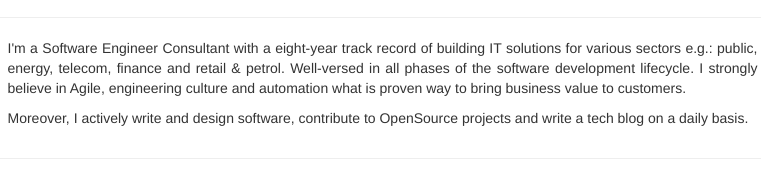
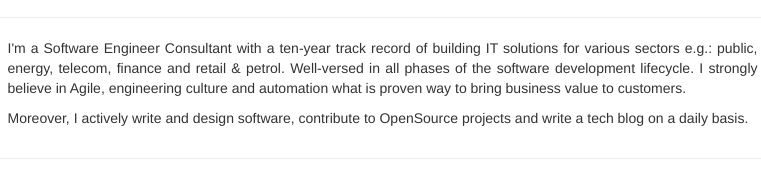
Before and after one commit to piotrkorlaga/piotrkorlaga.github.io, a plain HTML site: page index.html in a window 1280 px wide. Shown: the part 402-578 px from the top of the page, 355-1116 px from the left. Drawn offline with Linux system fonts and the light colour scheme.

Commit message:
update intro

```diff
--- a/index.html
+++ b/index.html
@@ -71,7 +71,7 @@
         </div>
         <div class="col-sm-8">
             <p class="text-justify">
-                I'm a Software Engineer Consultant with a eight-year track record of building IT solutions for various
+                I'm a Software Engineer Consultant with a ten-year track record of building IT solutions for various
                 sectors
                 e.g.: public, energy, telecom, finance and retail & petrol. Well-versed in all phases of the
                 software development lifecycle. I strongly believe in Agile, engineering culture and automation what is
```
